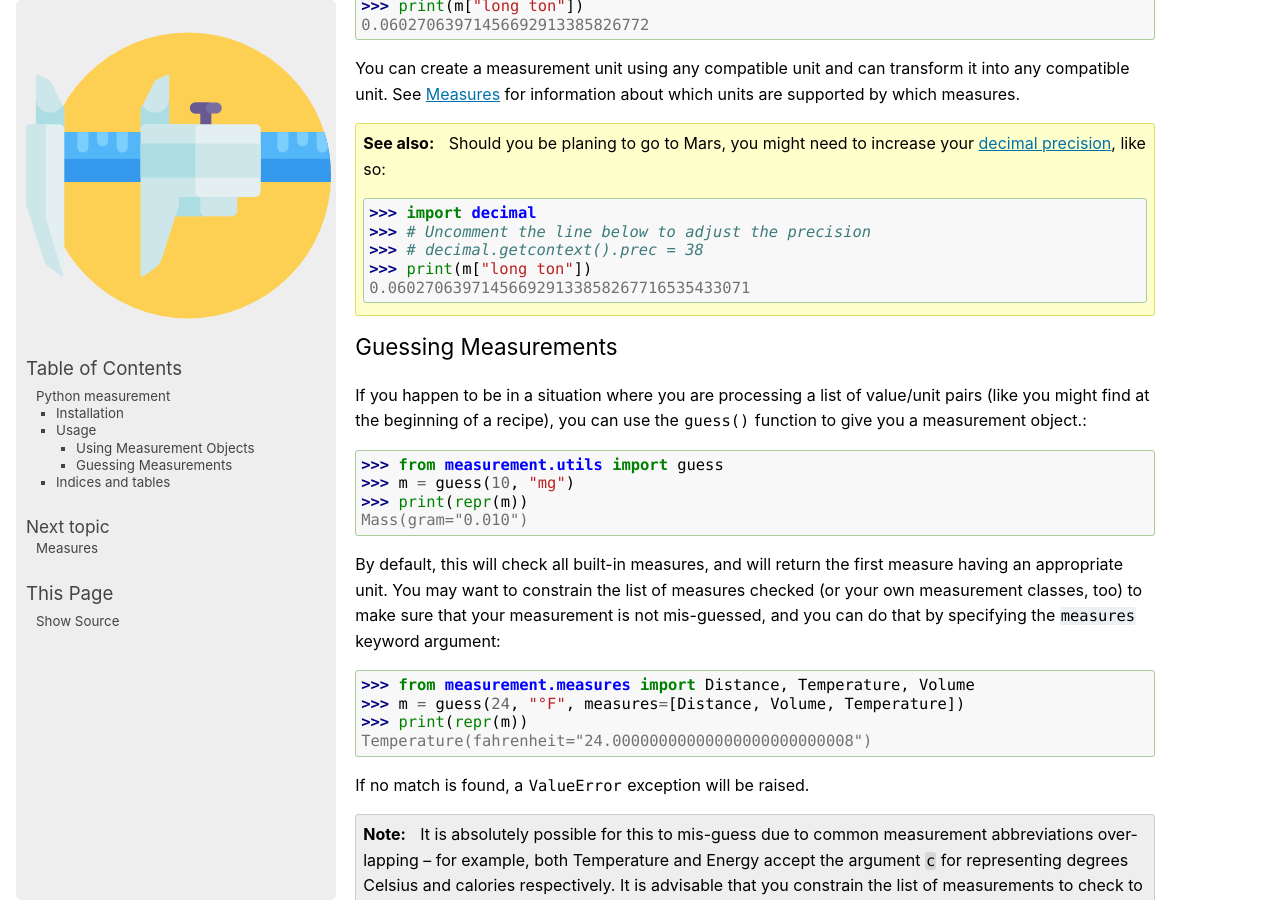
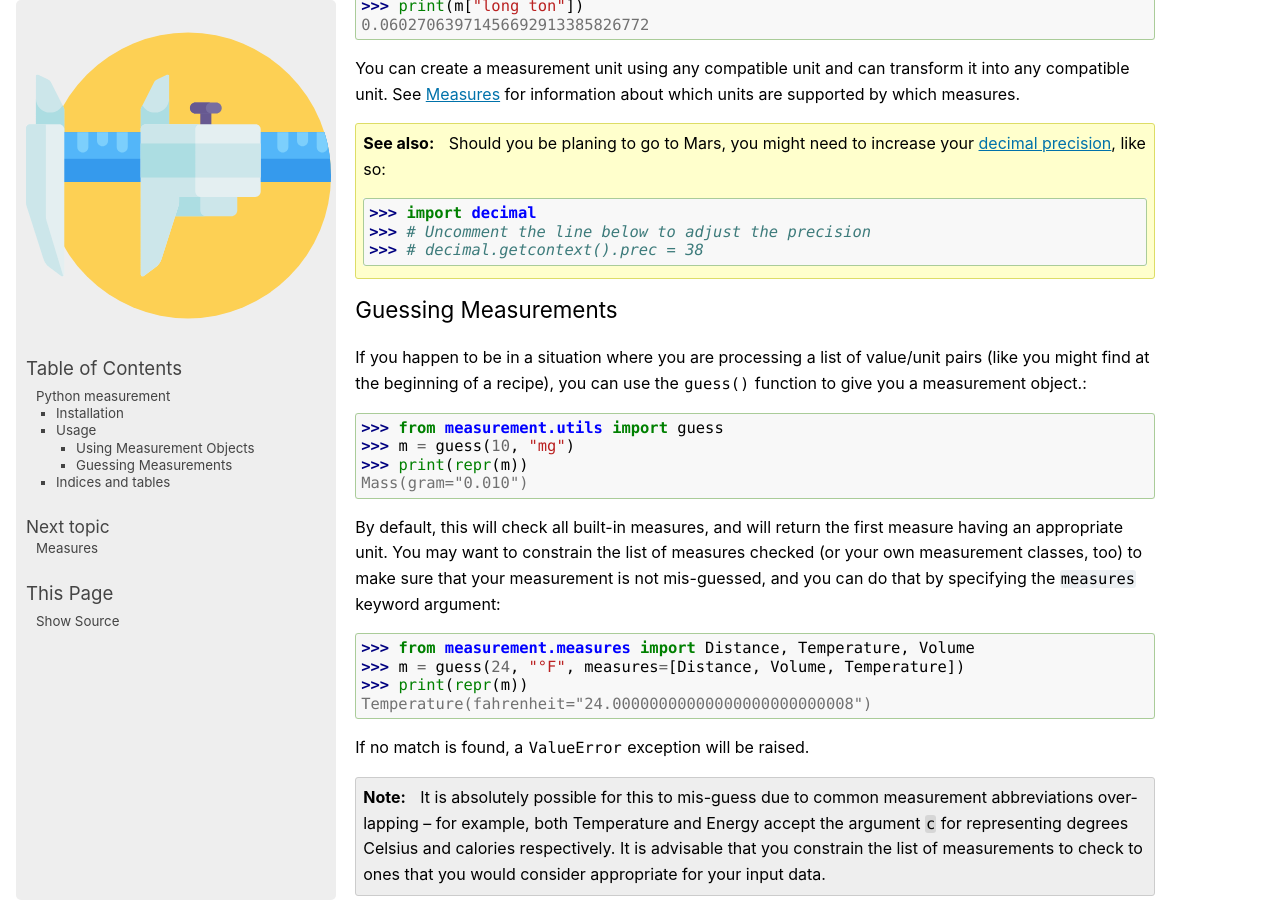
Before and after one commit to coddingtonbear/python-measurement, a Sphinx documentation site: the page built from docs/index.rst, in a window 1280 px wide and 900 px high, scrolled down 1044 px. Built offline with Sphinx 7.4.7, drawn with Linux system fonts in a browser that asks for light colours; the version number could not be read and is left out.

Commit message:
Still trying to correct code in docs to pass

```diff
--- a/docs/index.rst
+++ b/docs/index.rst
@@ -47,8 +47,6 @@ units are supported by which measures.
         >>> import decimal
         >>> # Uncomment the line below to adjust the precision
         >>> # decimal.getcontext().prec = 38
-        >>> print(m["long ton"])
-        0.060270639714566929133858267716535433071
 
 .. _decimal precision: https://docs.python.org/3.8/library/decimal.html
 
```
